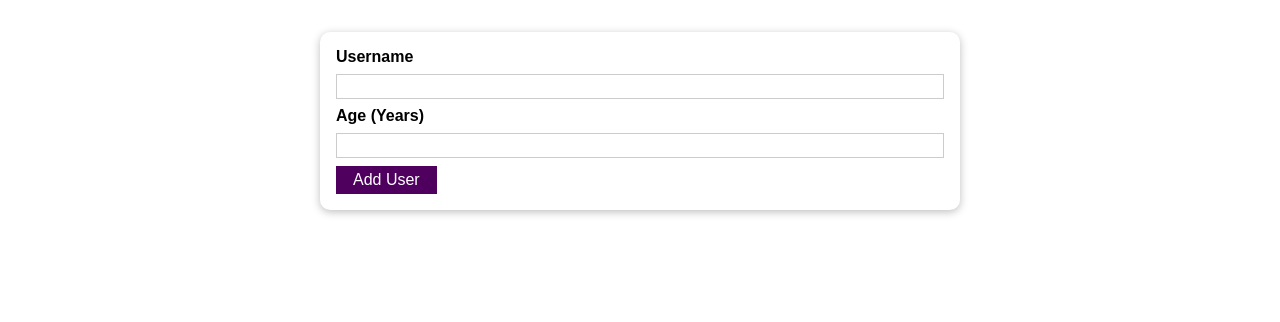
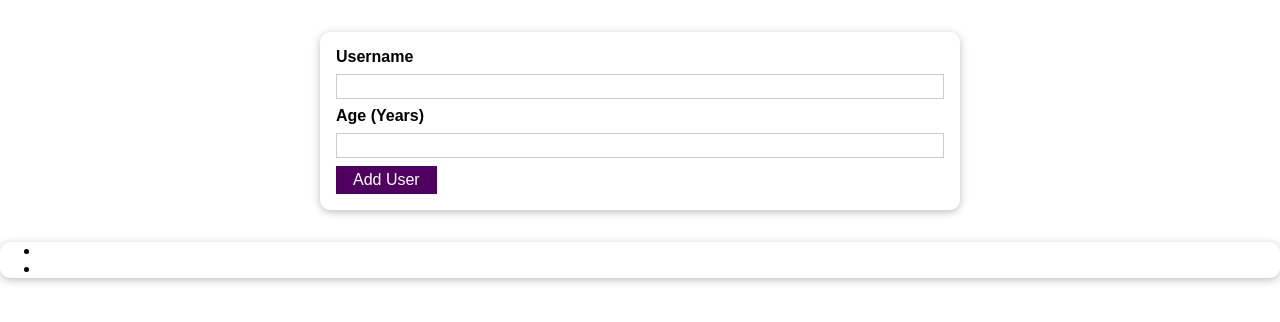
Before and after one commit to jeongsangtae/react-complete-training-review-first-practice-project, a React (Create React App) app: page / in a window 1280 px wide. Shown: the top 322 px of the page. Built offline with nearby package versions, Linux system fonts and the light colour scheme.

Commit message:
React Complete Training Review First Practice Project - userInput print failed (need to fix)

```diff
--- a/src/App.js
+++ b/src/App.js
@@ -1,15 +1,24 @@
-import React from "react";
+import React, { useState } from "react";
 
 import AddUser from "./components/Users/AddUser";
+import UserList from "./components/Users/UserList";
 
 function App() {
+  const [users, setUsers] = useState([]);
+
   const userInputData = (inputData) => {
+    setUsers((prevInputData) => {
+      return [inputData, ...prevInputData];
+    });
     console.log(inputData);
   };
+
+  console.log(users);
 
   return (
     <div>
       <AddUser data={userInputData} />
+      <UserList userData={users} />
     </div>
   );
 }
--- a/src/components/Users/AddUser.js
+++ b/src/components/Users/AddUser.js
@@ -6,20 +6,20 @@ import styles from "./AddUser.module.css";
 
 const AddUser = (props) => {
   const [userName, setUserName] = useState();
-  const [userAge, setUserAge] = useState();
+  const [age, setAge] = useState();
 
   const userNameHandler = (event) => {
     setUserName(event.target.value);
   };
 
   const userAgeHandler = (event) => {
-    setUserAge(event.target.value);
+    setAge(event.target.value);
   };
 
   const userInputSubmit = () => {
     const inputData = {
       userName: userName,
-      userAge: userAge,
+      age: age,
     };
 
     props.data(inputData);
--- a/src/components/Users/UserList.js
+++ b/src/components/Users/UserList.js
@@ -0,0 +1,16 @@
+import React from "react";
+
+import Card from "../UI/Card";
+
+const UserList = (props) => {
+  return (
+    <Card>
+      <ul>
+        <li>{props.userName}</li>
+        <li>{props.age}</li>
+      </ul>
+    </Card>
+  );
+};
+
+export default UserList;
```
